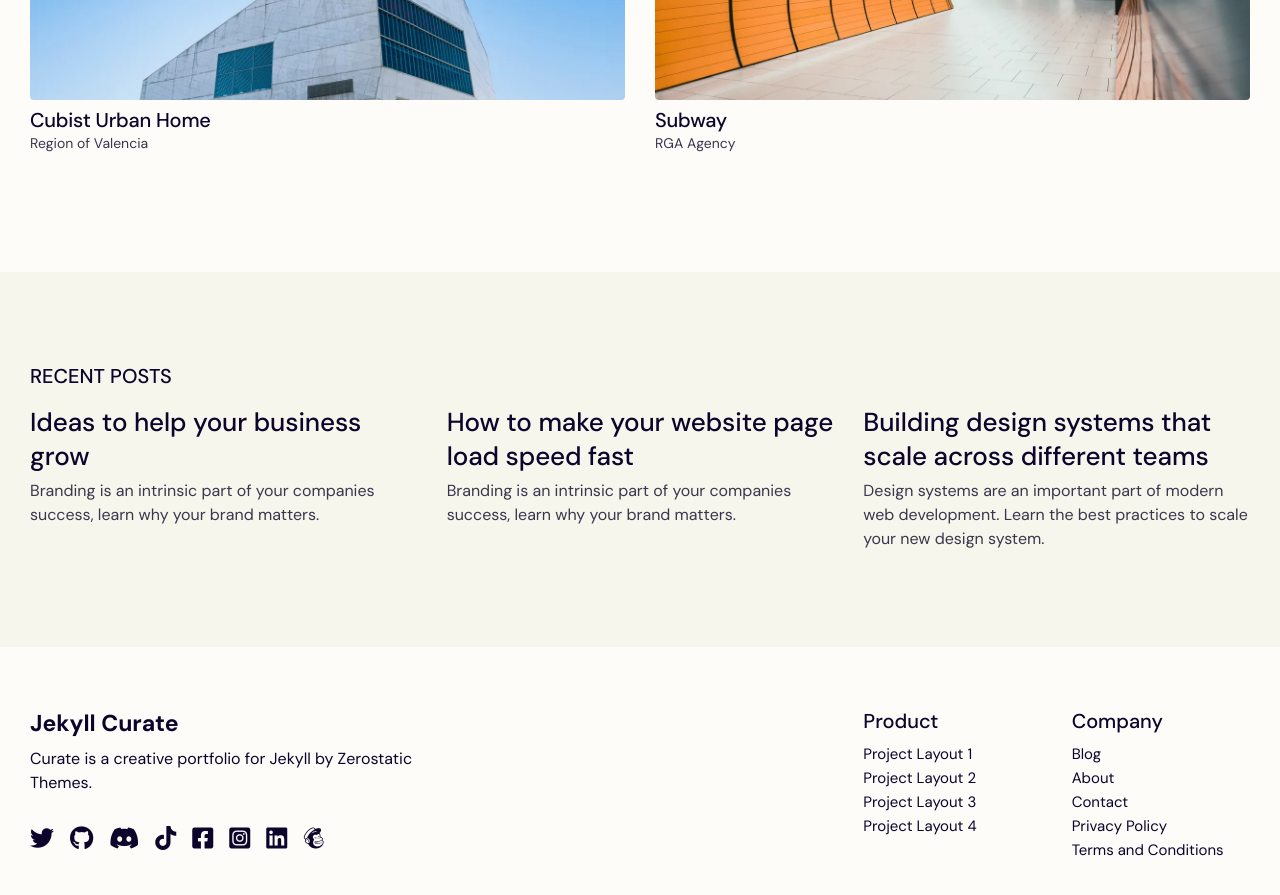
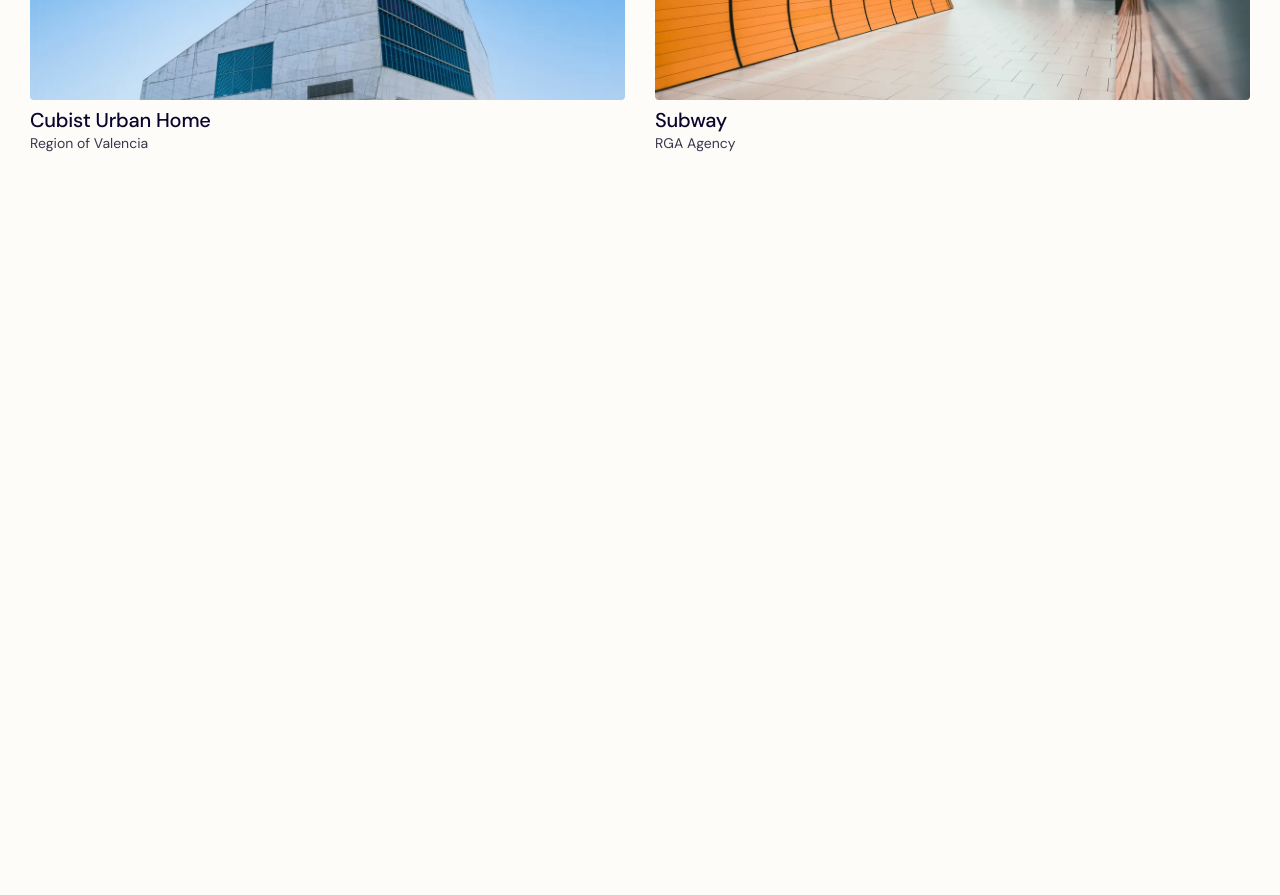
Before and after one commit to davedark/ab-website, a Jekyll site: the page built from pages/home.md, in a window 1280 px wide and 900 px high, scrolled down 1130 px. Shown: the top 895 px of the window. Built offline with Jekyll 4.4.1, drawn with Linux system fonts in a browser that asks for light colours; after the commit the page ends 1402 px from its top, so only the background shows below that.

Commit message:
update config and test project page

```diff
--- a/_config.yml
+++ b/_config.yml
@@ -136,16 +136,16 @@ contact_form:
 
 menu:
   show_dropdown_items_in_mobile_menu: false
-  show_social_media_in_mobile_menu: true
+  show_social_media_in_mobile_menu: false
 
 footer:
-  enable_footer: true # show/hide the entire footer
+  enable_footer: false # show/hide the entire footer
   footer_title: "Jekyll Curate"
   footer_description: "Curate is a creative portfolio for Jekyll by Zerostatic Themes."
-  enable_social_media_icons: true
+  enable_social_media_icons: false
   enable_contact_details: false
-  enable_menu_footer_primary: true
-  enable_menu_footer_secondary: true
+  enable_menu_footer_primary: false
+  enable_menu_footer_secondary: false
   enable_menu_footer_tertiary: false
   footer_primary_menu_title: "Product"
   footer_secondary_menu_title: "Company"
--- a/_data/menu.yml
+++ b/_data/menu.yml
@@ -6,11 +6,11 @@ main:
     url: /projects/
     weight: 2
     child:
-      - name: "Project Layout 1"
+      - name: "Lloyds Banking"
         icon: "/assets/images/icons/wireframe-7.svg"
         icon_darkmode: "/assets/images/icons/wireframe-7-white.svg"
         description: "Default Project layout"
-        url: /projects/project-1/
+        url: /projects/lloyds/
       - name: "Project Layout 2"
         icon: "/assets/images/icons/wireframe-5.svg"
         icon_darkmode: "/assets/images/icons/wireframe-5-white.svg"
@@ -26,9 +26,9 @@ main:
         icon_darkmode: "/assets/images/icons/wireframe-8-white.svg"
         description: "Top layout"
         url: /projects/project-4/
-  - name: Blog
-    url: /blog/
-    weight: 2
+  # - name: Blog
+  #   url: /blog/
+  #   weight: 2
   - name: About
     url: /about/
     weight: 3
--- a/_layouts/default.html
+++ b/_layouts/default.html
@@ -17,6 +17,11 @@
           localStorage.getItem('darkMode') === 'true' && document.documentElement.setAttribute('data-mode', 'dark');
       </script>
     {% endif %}
+
+    <script src='https://use.typekit.net/you6xuw.js'></script>
+    <script>
+      try{Typekit.load({ async: true });}catch(e){}
+    </script>
 
   </head>
 <body class="page {% if page.body_classes %}{{ page.body_classes }}{% elsif layout.body_classes %}{{ layout.body_classes }}{% endif %}{% if site.header.fixed %} has-fixed-header{% else %} has-static-header{% endif %}">
--- a/_layouts/home.html
+++ b/_layouts/home.html
@@ -41,26 +41,7 @@ body_classes: page-home
 </div>
 {% endif %}
 
-{% assign cards = site.posts %}
-{% if cards.size > 0 %}
-<div class="section bg-base-bg-2">
-  <div class="container">
-    <div class="row">
-      {% include framework/blocks/components/grid-header.html heading="Recent Posts" %}
-      {% for card in cards limit: 3 %}
-      <div
-        class="col-12 col-md-4 mb-gutter mt-gutter {% if forloop.first %}mt-0{% endif %} {% if forloop.last %}mb-0{% endif %} mt-md-0">
-        {% include theme/cards/card-post.html
-        title=card.title
-        description=card.description
-        url=card.url
-        %}
-      </div>
-      {% endfor %}
-    </div>
-  </div>
-</div>
-{% endif %}
+
 
 {% if site.mailchimp.form_action_url %}
 {% if page.subscribe %}
```
Also changed, not shown: collections/_projects/lloyds.md (renamed from collections/_projects/project-1.md, +4 -3 lines), pages/home.md (+9 -9 lines).
